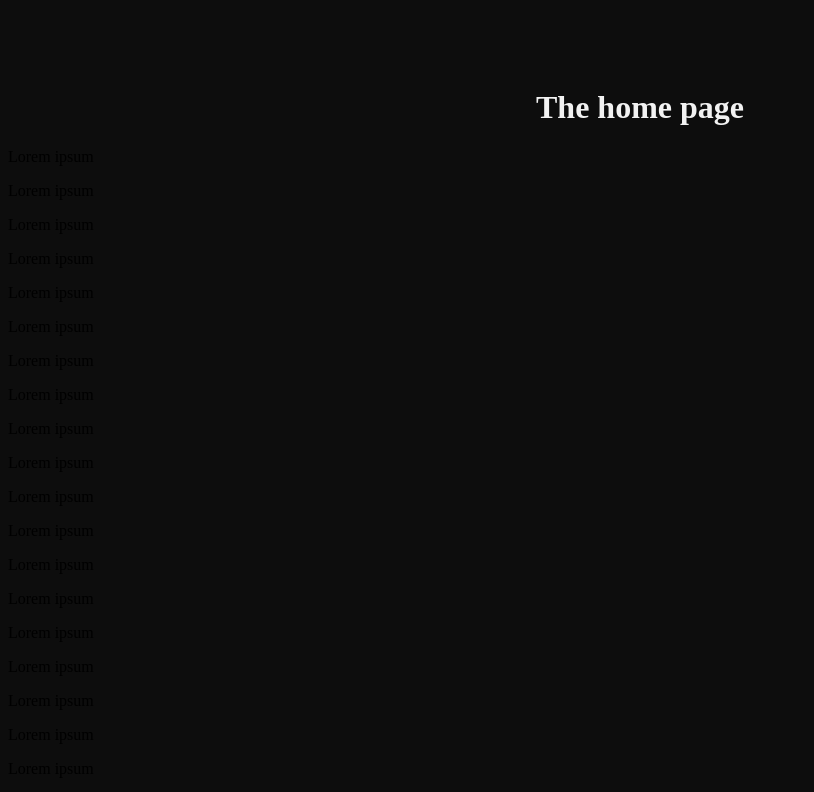
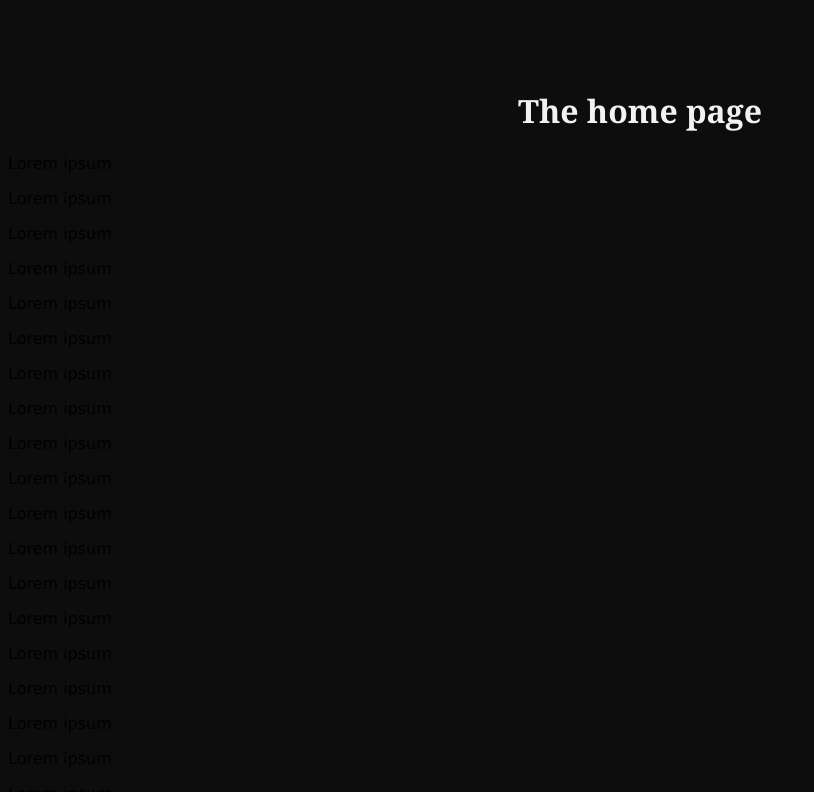
Before and after one commit to nuoskala/portfolio, a React app in the folder portfolio-front/: page / in a window 1280 px wide. Shown: the top 792 px of the page, without its empty margins (0-814 px from the left). Built offline with nearby package versions, Linux system fonts and the light colour scheme; the HTML template or start-up script is replaced by a standard one.

Commit message:
style: set font families

```diff
--- a/portfolio-front/src/App.css
+++ b/portfolio-front/src/App.css
@@ -24,11 +24,14 @@
 body {
   background-color: var(--dark-100) ;
   padding-top: 60px;
+  font-family: Verdana, sans-serif;;
 }
 
 h1 {
   color: var(--title-color);
   text-align: center;
+  font-family: Georgia, serif;
+
 }
 
 h2 {
@@ -36,6 +39,7 @@ h2 {
   text-align: center;
   margin-top: 20vh;
   margin-bottom: 5vh;
+  font-family: Georgia, serif;
 }
 
 
```
